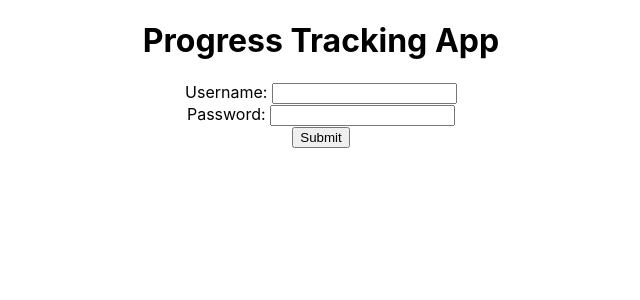
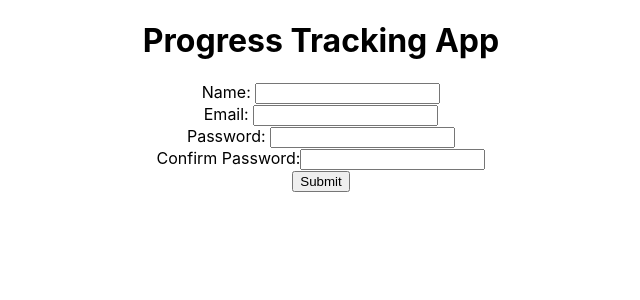
Before and after one commit to tjaRoxasXIII/progress-tracker-frontend, a React (Create React App) app: page / in a window 1280 px wide. Shown: the top 300 px of the page, without its empty margins (319-959 px from the left). Built offline with nearby package versions, Linux system fonts and the light colour scheme.

Commit message:
Added axios to POST form data to Rails API

```diff
--- a/package.json
+++ b/package.json
@@ -6,6 +6,7 @@
     "@testing-library/jest-dom": "^5.11.4",
     "@testing-library/react": "^11.1.0",
     "@testing-library/user-event": "^12.1.10",
+    "axios": "^0.21.1",
     "react": "^17.0.1",
     "react-dom": "^17.0.1",
     "react-redux": "^7.2.2",
--- a/src/components/auth/Registration.js
+++ b/src/components/auth/Registration.js
@@ -1,28 +1,54 @@
 import React, { Component } from 'react'
+import axios from 'axios'
 
 class Registration extends Component {
 
-    constructor(props) {
+    constructor() {
         super()
         this.state = {
+            name: '',
             email: '',
             password: '',
+            password_confirmation: '',
             registrationErrors: ''
         }
     }
 
-    handleSubmit() {
-        return null
+    handleSubmit = (event) => {
+        event.preventDefault()
+        axios.post("http://localhost:3000/registrations", {
+            user: {
+                name: this.state.name,
+                email: this.state.email,
+                password: this.state.password,
+                password_confirmation: this.state.password_confirmation
+            }},
+            { withCredentials: true }
+            )
+            .then(response => console.log("registration resp", response))
+            .catch(error => console.log("registration error", error) )
+    }
+
+    handleOnChange = event => {
+        this.setState({
+            [event.target.name]: event.target.value
+        })
     }
 
     render() {
         return (
             <form onSubmit={this.handleSubmit}>
-                <label>Username: </label>
-                <input type="text"/>
+                <label>Name: </label>
+                <input type="name" name="name" value={this.state.name} onChange={event => {this.handleOnChange(event)}}/>
+                <br/>
+                <label>Email: </label>
+                <input type="email" name="email" value={this.state.email} onChange={event => {this.handleOnChange(event)}}/>
                 <br/>
                 <label>Password: </label>
-                <input type="password"/>
+                <input type="password" name="password" value={this.state.password} onChange={event => this.handleOnChange(event)}/>
+                <br/>
+                <label>Confirm Password:</label>
+                <input type="password" name="password_confirmation" value={this.state.password_confirmation} onChange={event => this.handleOnChange(event)}/>
                 <br/>
                 <input type="Submit"/>
             </form>
```
Also changed, not shown: 2 other files (tests, documents, lock files or other folders).
